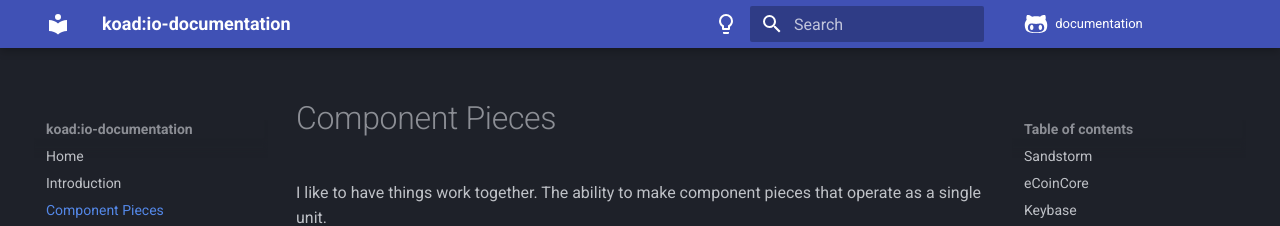
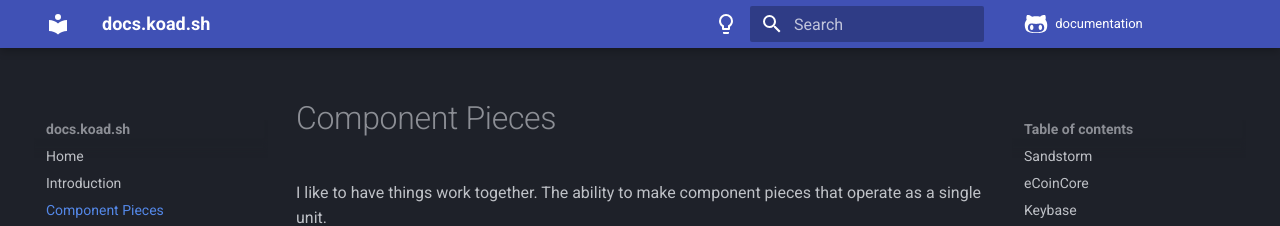
Before and after one commit to koad/documentation, an MkDocs documentation site: the page built from src/components/README.md, in a window 1280 px wide. Shown: the top 226 px of the page. Built offline with MkDocs 1.6.1 and Material for MkDocs 9.7.7, drawn with Linux system fonts in a browser that asks for light colours; comment, search, counter and statistics services are not loaded.

Commit message:
update site name

```diff
--- a/mkdocs.yml
+++ b/mkdocs.yml
@@ -1,4 +1,4 @@
-site_name: koad:io-documentation
+site_name: docs.koad.sh
 site_url: https://docs.koad.sh
 site_author: koad
 site_description: >-
```
